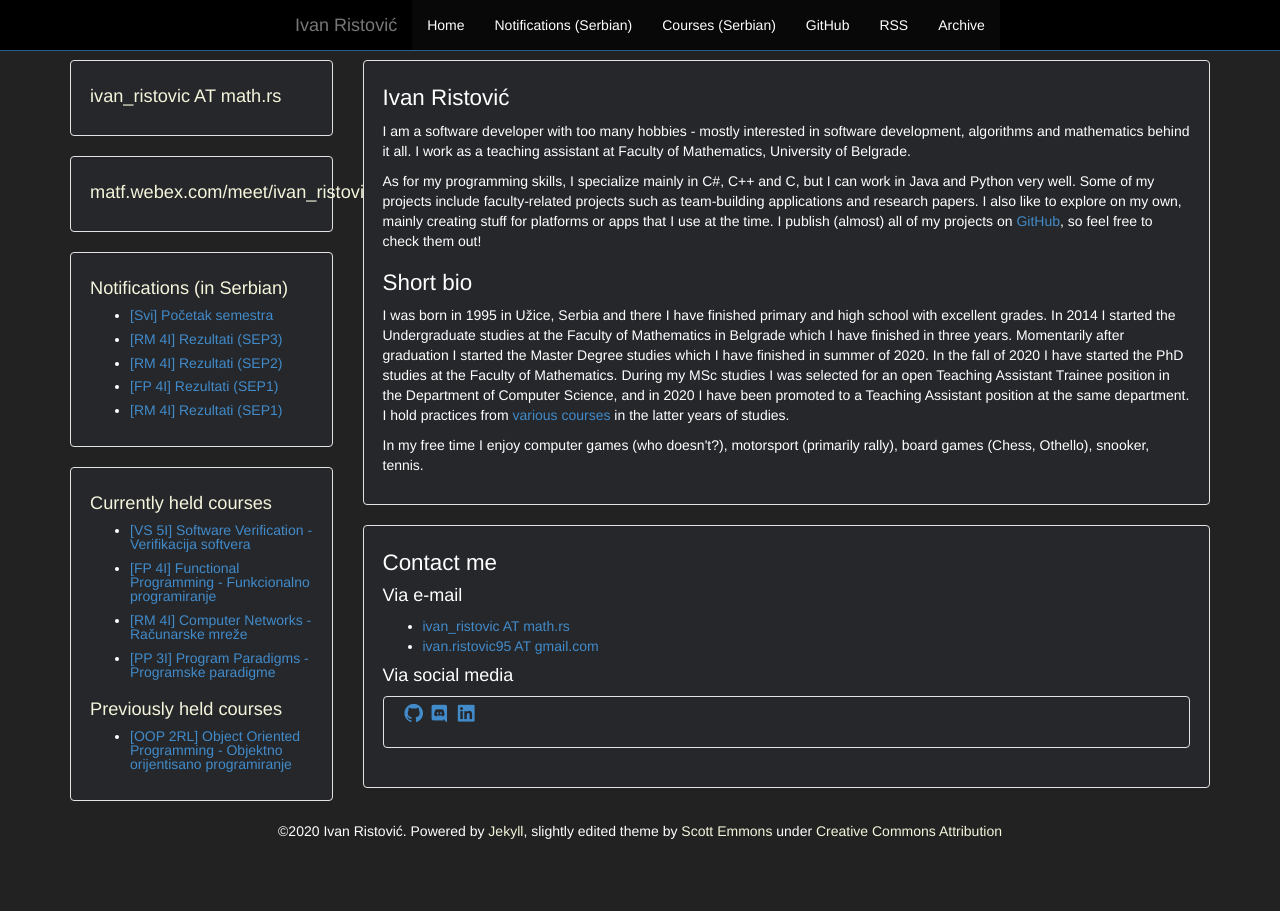
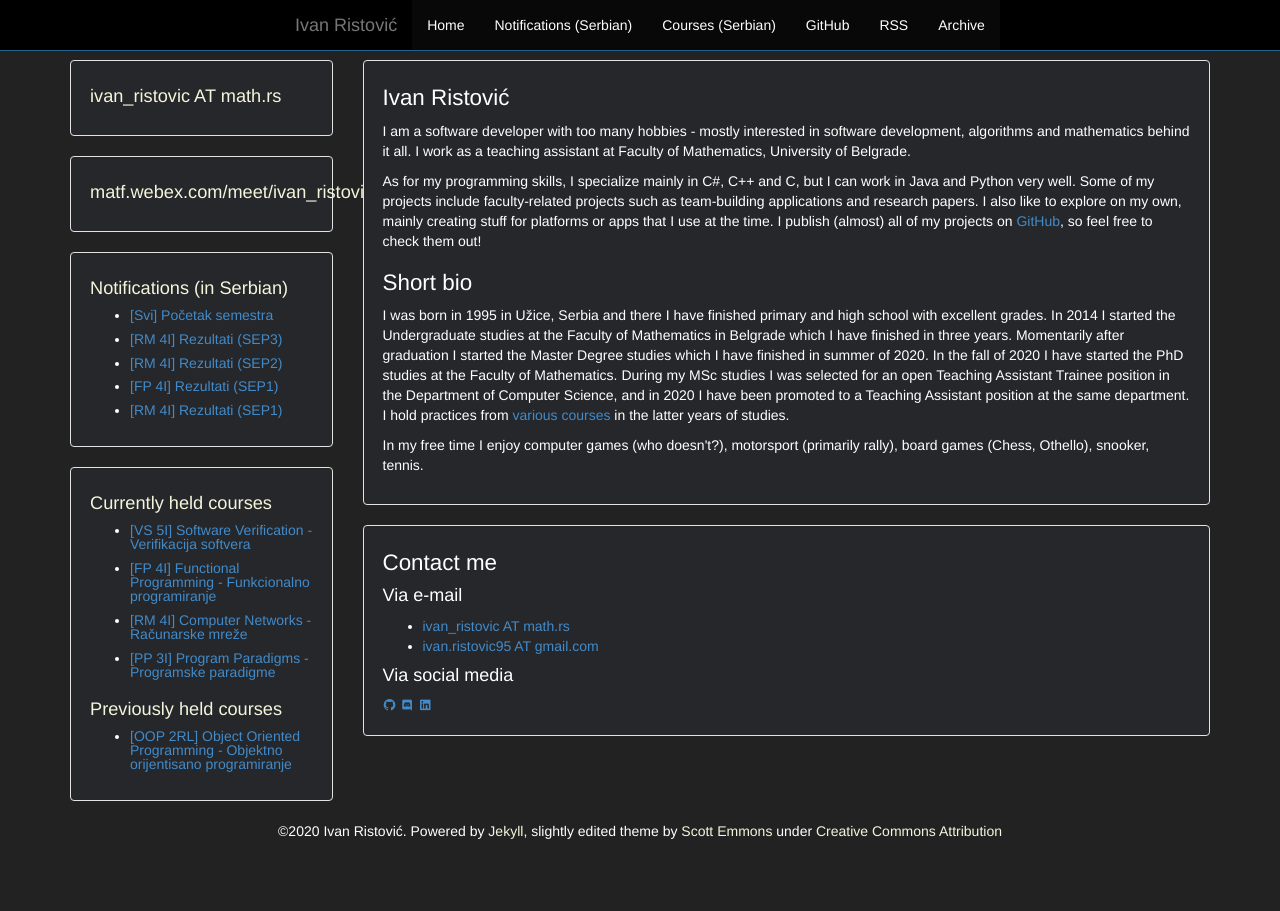
Before and after one commit to ivan-ristovic/ivan-ristovic.github.io, a Jekyll site: the page built from index.html, in a window 1280 px wide. Built offline with Jekyll 4.4.1, drawn with Linux system fonts in a browser that asks for light colours.

Commit message:
Fix icon size

```diff
--- a/css/theme.css
+++ b/css/theme.css
@@ -22,8 +22,8 @@ body {
     font-size: 1.6em;
 }
 
-.well i {
-    font-size: 1.6em;
+.well-icon {
+    font-size: 30px;
 }
 
 .container-left {
--- a/index.html
+++ b/index.html
@@ -29,7 +29,7 @@ layout: default
     </ul>
 
     <h4> Via social media </h4>
-    <div class='well'>
+    <div class='well-icons'>
         <a href="https://github.com/{{ site.github }}" target="_blank">
             <i class='bx bx-lg bxl-github bx-tada-hover'></i>
         </a>
```
